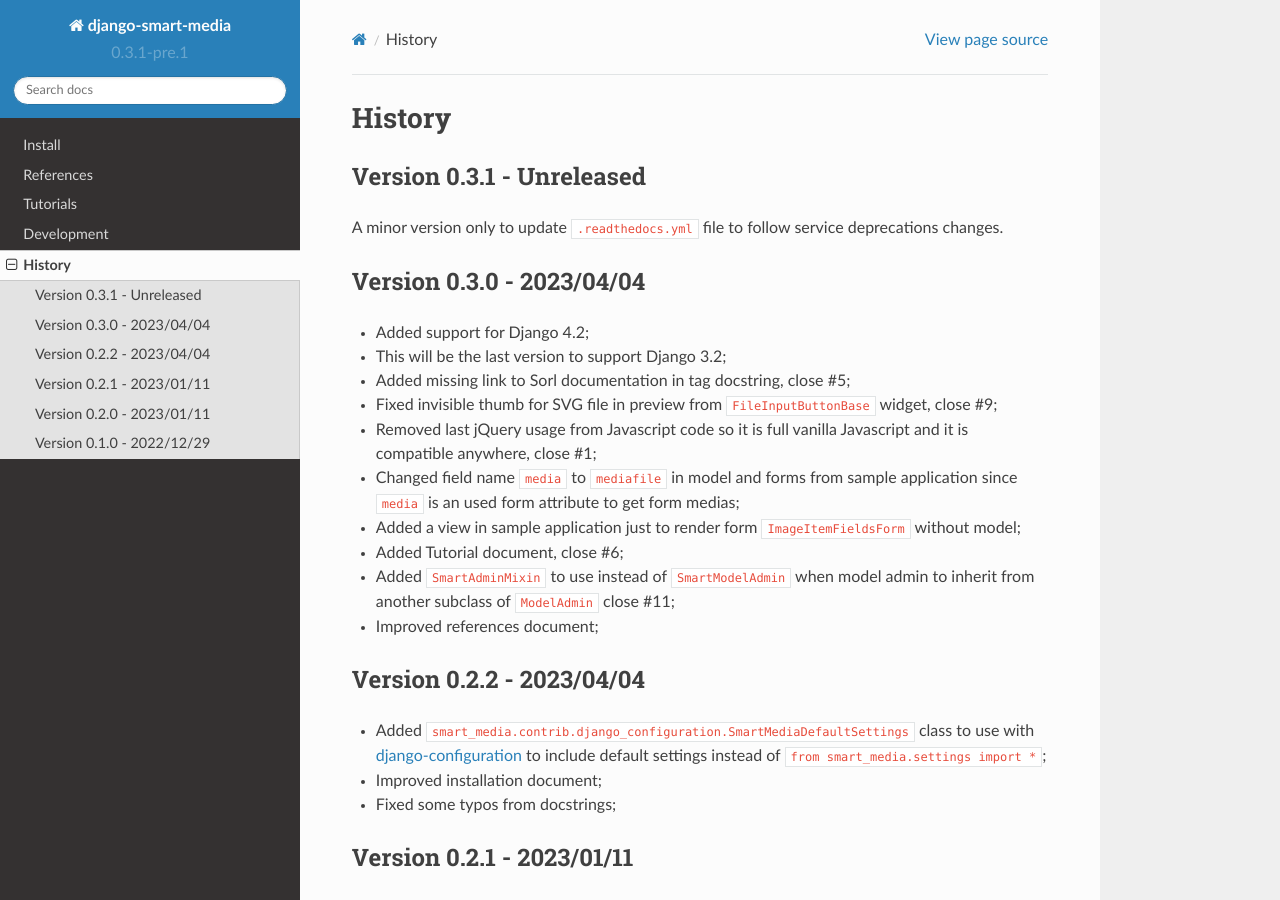
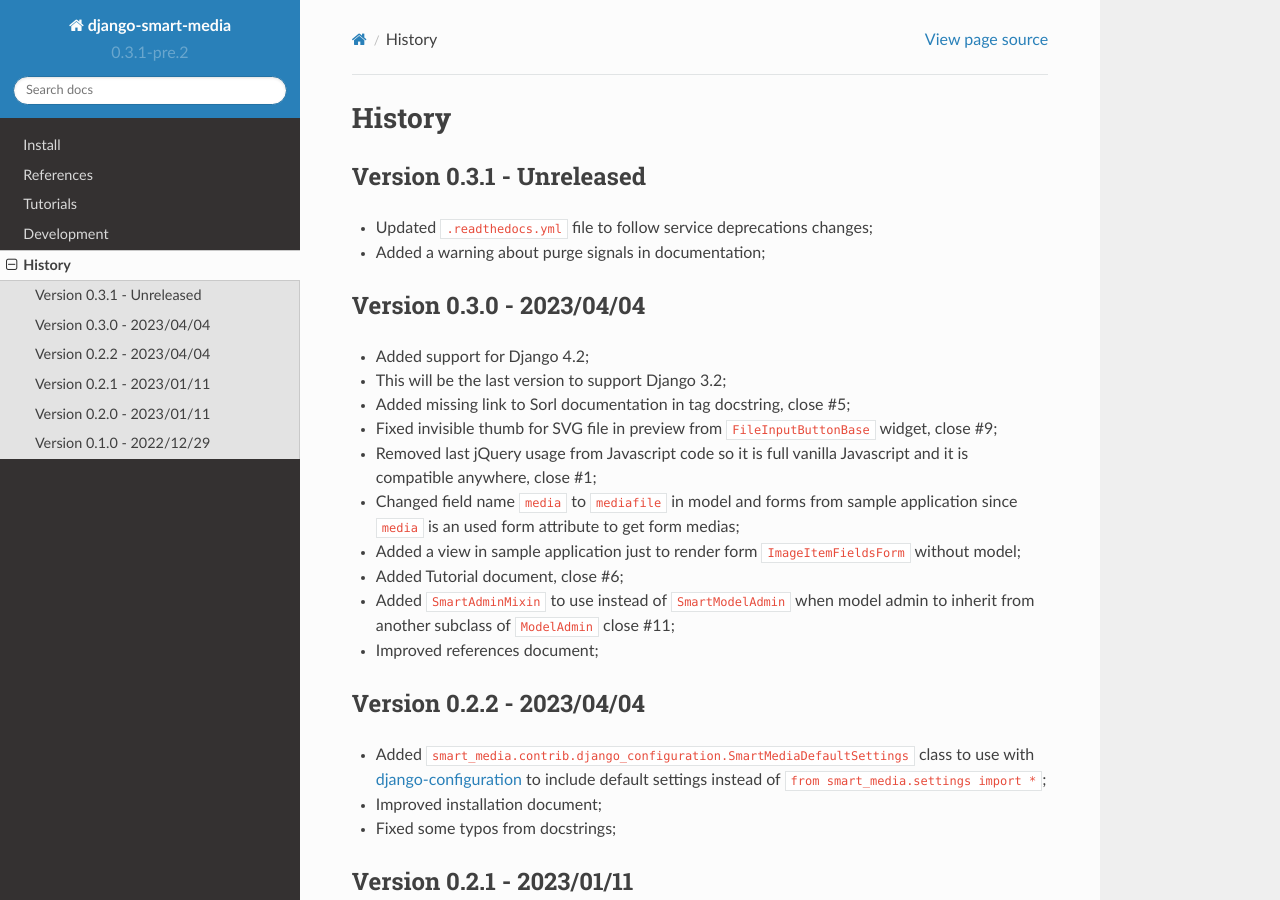
Before and after one commit to sveetch/django-smart-media, a Sphinx documentation site: the page built from docs/history.rst, in a window 1280 px wide and 900 px high. Built offline with Sphinx 7.4.7 and the Read the Docs theme 2.0.0, drawn with Linux system fonts in a browser that asks for light colours.

Commit message:
[CHG] Added a warning about purge signals in documentation

```diff
--- a/docs/history.rst
+++ b/docs/history.rst
@@ -7,8 +7,8 @@
 Version 0.3.1 - Unreleased
 --------------------------
 
-A minor version only to update ``.readthedocs.yml`` file to follow service deprecations
-changes.
+* Updated ``.readthedocs.yml`` file to follow service deprecations changes;
+* Added a warning about purge signals in documentation;
 
 
 Version 0.3.0 - 2023/04/04
--- a/setup.cfg
+++ b/setup.cfg
@@ -3,7 +3,7 @@
 ;;
 [metadata]
 name = django-smart-media
-version = 0.3.1-pre.1
+version = 0.3.1-pre.2
 description = Django file fields with SVG support
 long_description = file:README.rst
 long_description_content_type = text/x-rst
```
Also changed, not shown: docs/references.rst (+12 -0 lines).
